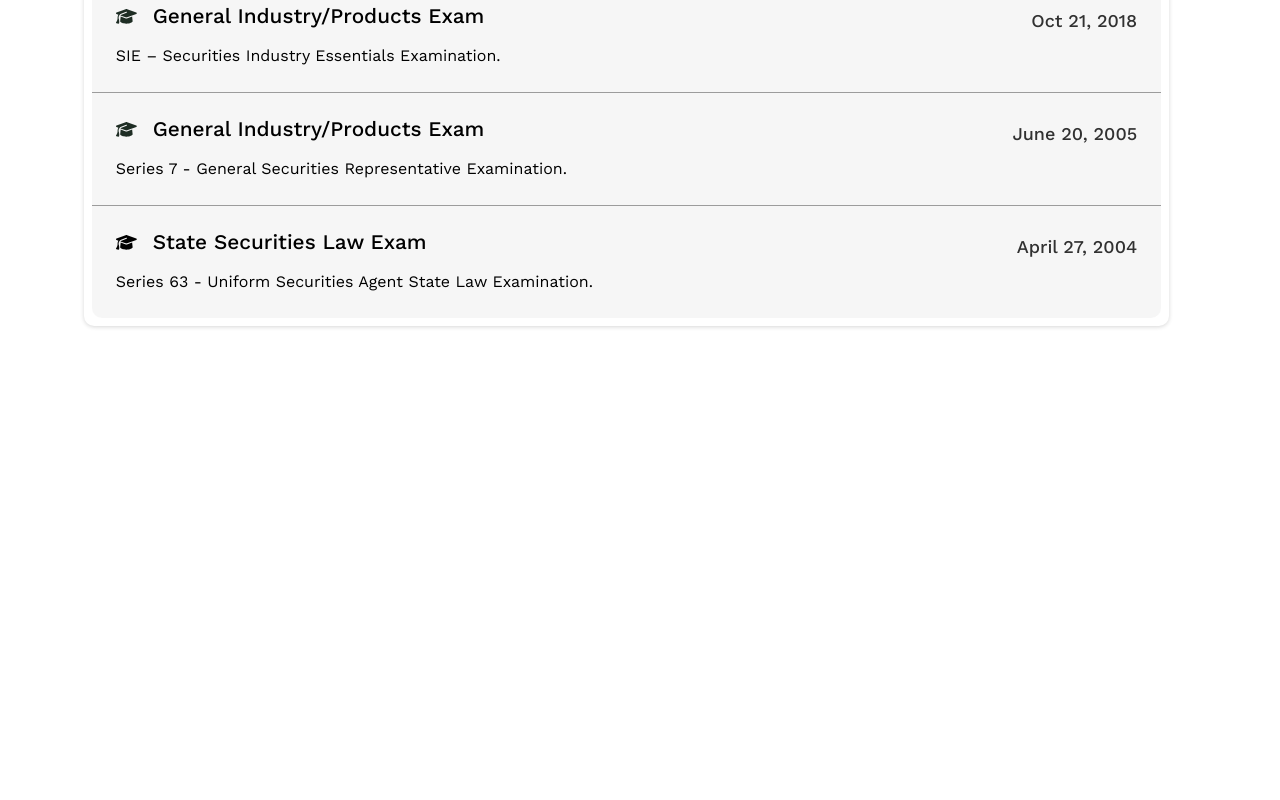
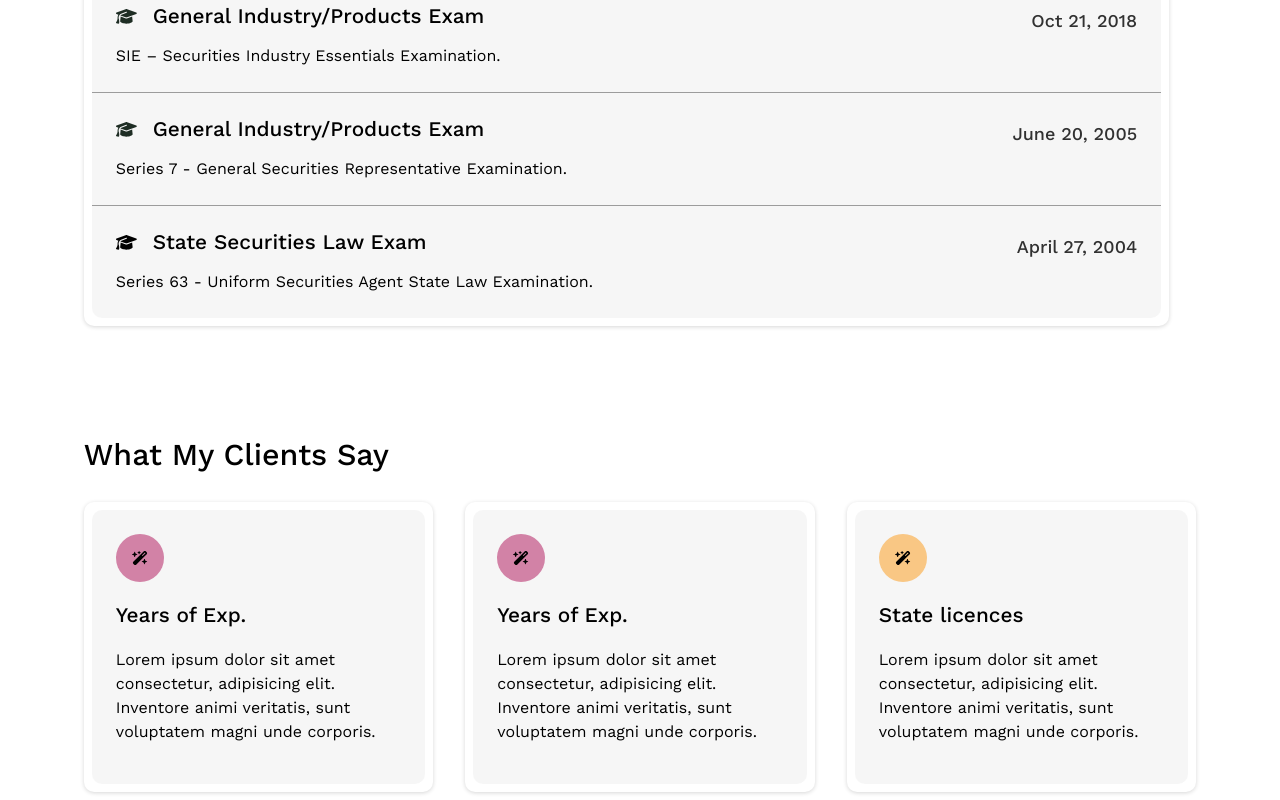
Before and after one commit to aremumahmud/janeeellencarter, a React (Vite) app: page / in a window 1280 px wide. Shown: the part 2747-3547 px from the top of the page. Before the commit the page ends 3089 px from the top, so only its background shows below. Built offline with nearby package versions, Linux system fonts and the light colour scheme; a web font is replaced by a local one.

Commit message:
added project files

```diff
--- a/src/App.jsx
+++ b/src/App.jsx
@@ -5,6 +5,7 @@ import AboutSection from "./components/aboutsection"
 import Education from "./components/education"
 import Header from "./components/header"
 import Hero from "./components/hero"
+import MyClientSays from "./components/myClients"
 import ProfessionalBackground from "./components/profesional"
 import Services from "./components/services"
 
@@ -24,6 +25,7 @@ function App() {
       <br />
       <Services />
       <Education />
+      <MyClientSays />
     </>
   )
 }
--- /dev/null
+++ b/src/components/myClients.jsx
@@ -0,0 +1,47 @@
+import '../css/proffesion.css'
+import '../css/client.css'
+import { FaWandMagicSparkles } from 'react-icons/fa6'
+
+function MyClientSays(){
+    return (
+        <div className="profession client">
+           <p className="client_title">What My Clients Say</p>
+            <div className="some_summary">
+
+                <div className="some_wrapper">
+                                    <div className="some">
+                    <div className="icon color-d28"><FaWandMagicSparkles /></div>
+                    <div className="content">
+                        <p className="content_title">Years of Exp.</p>
+                        <p className="content_content"> Lorem ipsum dolor sit amet consectetur, adipisicing elit.
+                        Inventore animi veritatis, sunt voluptatem magni unde corporis.</p>
+                    </div>
+                </div>
+                </div>
+                <div className="some_wrapper">
+                                    <div className="some">
+                    <div className="icon color-d28"><FaWandMagicSparkles /></div>
+                    <div className="content">
+                        <p className="content_title">Years of Exp.</p>
+                        <p className="content_content"> Lorem ipsum dolor sit amet consectetur, adipisicing elit.
+                        Inventore animi veritatis, sunt voluptatem magni unde corporis.</p>
+                    </div>
+                </div>
+                </div>
+                <div className="some_wrapper">
+                    <div className="some">
+                                    <div className="icon"><FaWandMagicSparkles /></div>
+                                    <div className="content">
+                                        <p className="content_title">State licences</p>
+                                        <p className="content_content"> Lorem ipsum dolor sit amet consectetur, adipisicing elit.
+                                        Inventore animi veritatis, sunt voluptatem magni unde corporis.</p>
+                                    </div>
+                                </div>
+                </div>
+
+            </div>
+        </div>
+    )
+}
+
+export default MyClientSays
--- /dev/null
+++ b/src/css/client.css
@@ -0,0 +1,9 @@
+.client {
+    flex-direction: column;
+    align-items: flex-start;
+}
+
+.client .client_title {
+    font-weight: 500;
+    font-size: 1.9rem;
+}
```
